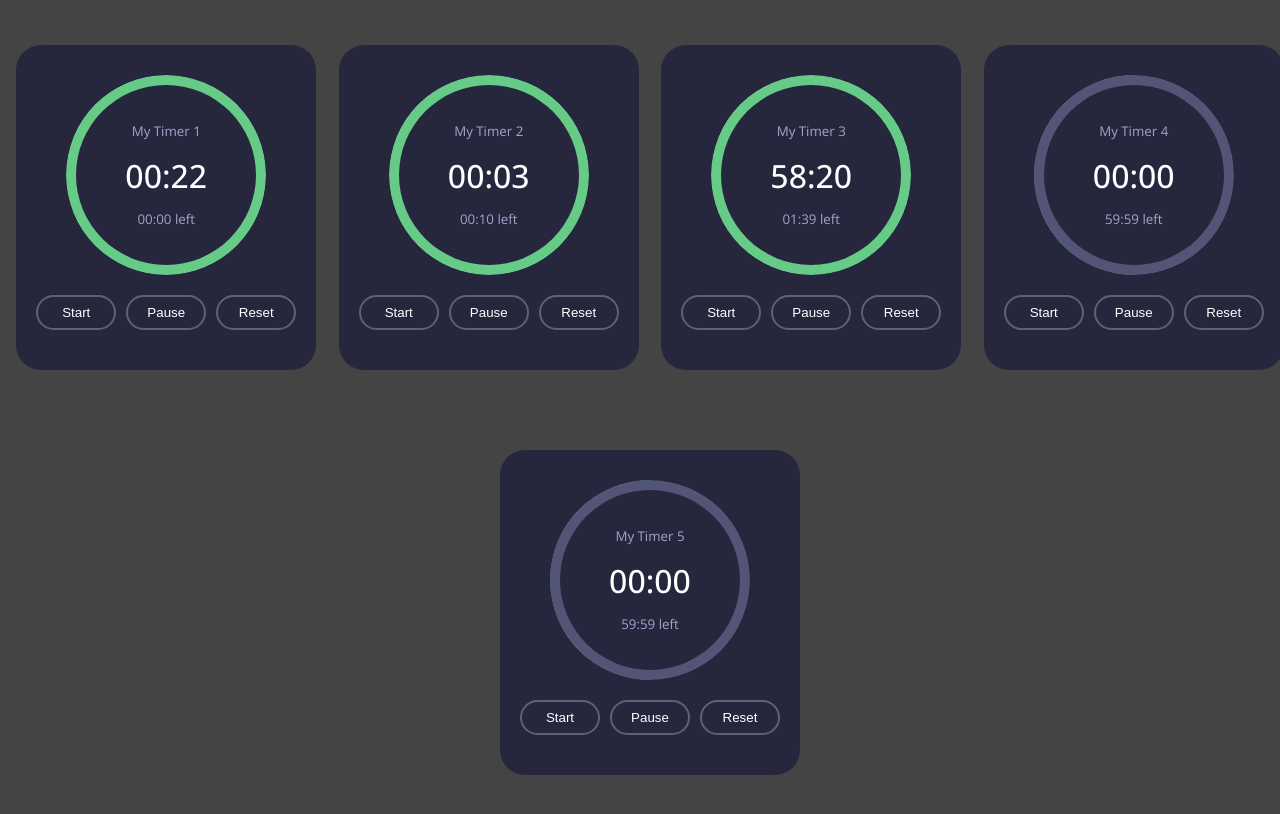
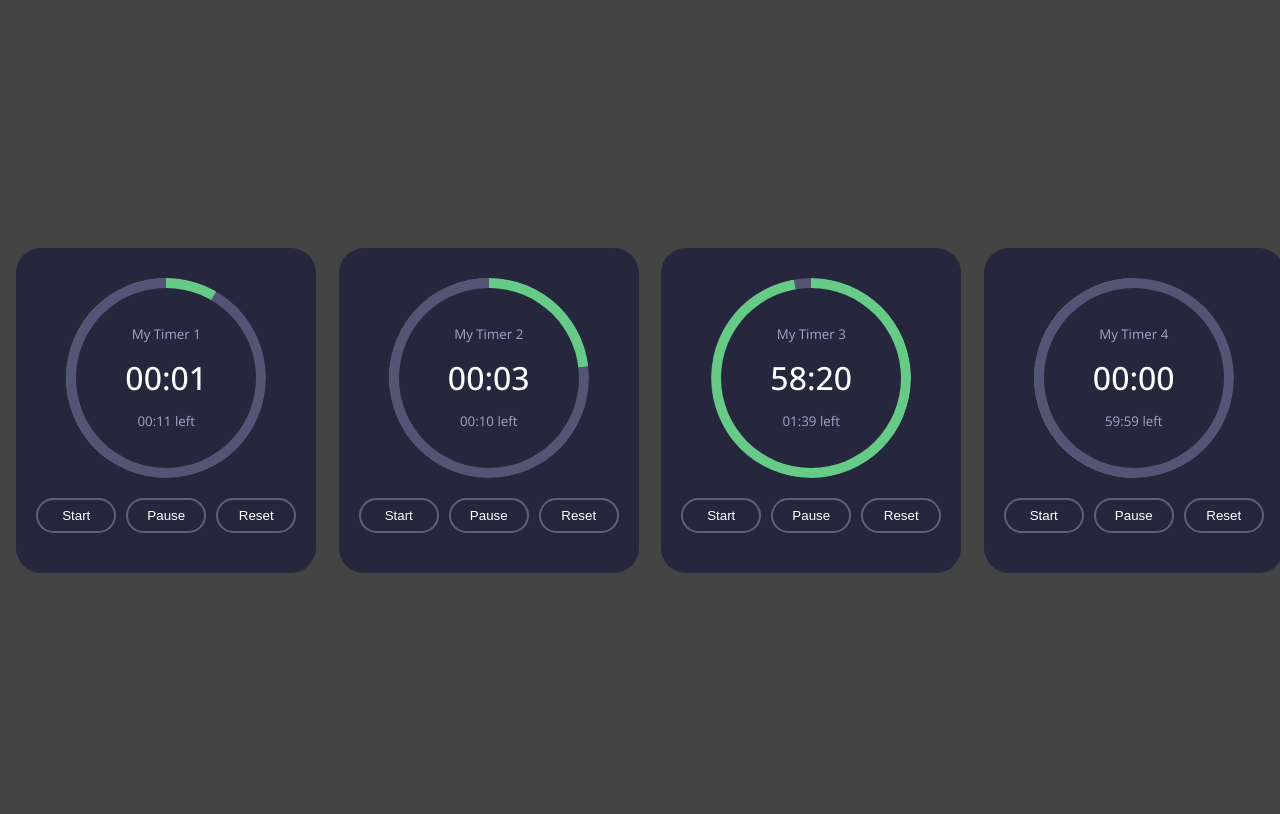
Before and after one commit to IlijaIlic/TimerJetBrains, a React (Vite) app: page / in a window 1280 px wide. Shown: the top 814 px of the page. Built offline with nearby package versions, Linux system fonts and the light colour scheme; a web font is replaced by a local one.

Commit message:
fixed: time for animation being multiplied by 1000

```diff
--- a/src/components/Timer.jsx
+++ b/src/components/Timer.jsx
@@ -8,9 +8,9 @@ import '../css/Timer.css'
 const Timer = ({title, endTime, elapsedTime}) => {
 
   const [timerStatus, setTimerStatus] = useState(false);
-  const [passedTimeForAnim, setPassedTimeForAnim] = useState(elapsedTime*1000);
+  const [passedTimeForAnim, setPassedTimeForAnim] = useState(elapsedTime);
+  const [passedTime, setPassedTime] = useState(elapsedTime * 1000);
   const [endTimeState, setEndTimeState] = useState(endTime);
-  const [passedTime, setPassedTime] = useState(elapsedTime * 1000);
   const startTime = useRef(0)
   const animationFrameRef = useRef(null);
 
--- a/src/components/TimerApp.jsx
+++ b/src/components/TimerApp.jsx
@@ -4,11 +4,10 @@ import '../css/TimerApp.css'
 const TimerApp = () => {
   return (
     <div className='TimerApp'>
-      <div ><Timer title = 'My Timer 1' endTime = {12} elapsedTime = {22}/></div>
+      <div ><Timer title = 'My Timer 1' endTime = {12} elapsedTime = {1}/></div>
       <div ><Timer title = 'My Timer 2' endTime = {13} elapsedTime = {3}/></div>
       <div ><Timer title = 'My Timer 3' endTime = {3599} elapsedTime = {3500}/></div>
       <div ><Timer title = 'My Timer 4' endTime = {4600} elapsedTime = {0}/></div>
-      <div ><Timer title = 'My Timer 5' endTime = {4600} elapsedTime = {0}/></div>
     </div>
   )
 }
```
